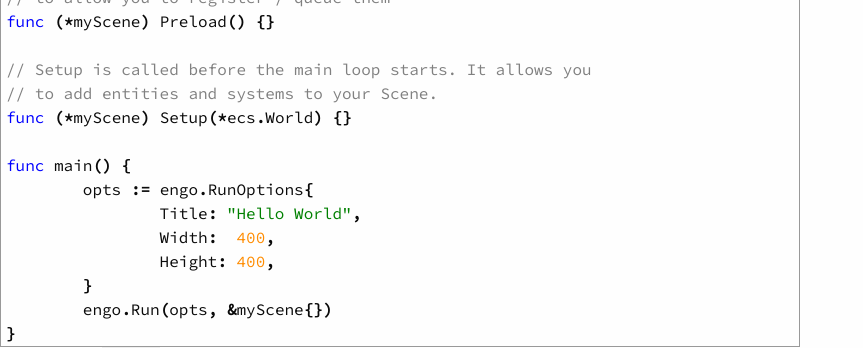
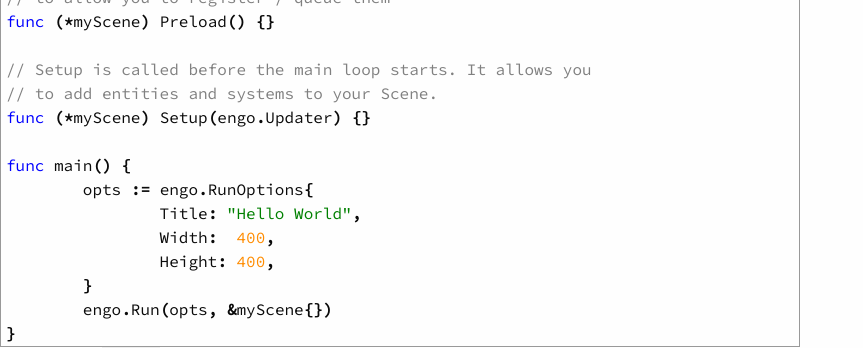
Before and after one commit to EngoEngine/engoengine.github.io, a Jekyll site: the page built from tutorials/_posts/2016-04-09-hello-world.md, in a window 1280 px wide and 900 px high, scrolled down 1612 px. Shown: the part 153-501 px from the top of the window, without its empty margins (0-863 px from the left). Built offline with Jekyll 4.4.1, drawn with Linux system fonts in a browser that asks for light colours; nearby versions of some CDN libraries.

Commit message:
fix setup param type

```diff
--- a/tutorials/_posts/2016-04-09-hello-world.md
+++ b/tutorials/_posts/2016-04-09-hello-world.md
@@ -67,7 +67,7 @@ func (*myScene) Preload() {}
 
 // Setup is called before the main loop starts. It allows you
 // to add entities and systems to your Scene.
-func (*myScene) Setup(*ecs.World) {}
+func (*myScene) Setup(engo.Updater) {}
 
 func main() {
 	opts := engo.RunOptions{
```
